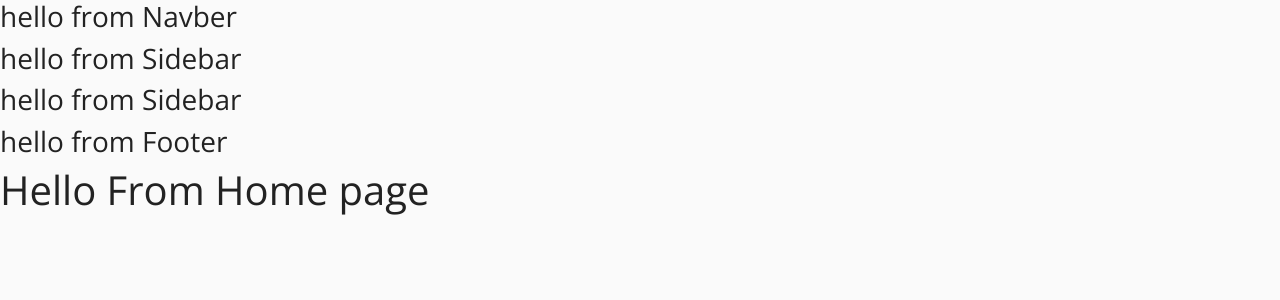
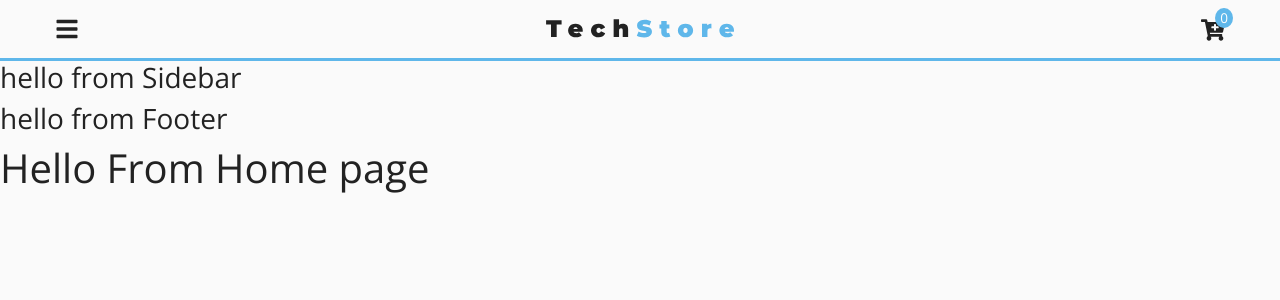
Before and after one commit to mahmoudelgamal/react-e-commerce-tech-store, a React (Create React App) app: page / in a window 1280 px wide. Shown: the top 300 px of the page. Built offline with nearby package versions, Linux system fonts and the light colour scheme.

Commit message:
navbar and sidebar

```diff
--- a/src/components/Navbar.js
+++ b/src/components/Navbar.js
@@ -1,10 +1,69 @@
 import React, { Component } from 'react';
+import { FaBars, FaCartPlus } from "react-icons/fa";
+import {  ProductConsumer } from "../context";
+import styled from 'styled-components';
+import logo from '../images/logo.svg'
+
+
 class Navber extends Component {
     render() {
-        return <>
-            <h3>hello from Navber</h3>
-        </>;
+        return (
+            <ProductConsumer>
+                {value => {
+                    const { handleSidebar, handleCart, cartItems } = value;
+                    return (
+                        <NavbarWraper>
+                            <div className="nav-center">
+                                <FaBars className="nav-icon" onClick={handleSidebar} />
+                                <img src={logo} alt="logo" />
+                                <div className="nav-cart">
+                                    <FaCartPlus onClick={handleCart}className="nav-icon" />
+                                    <div className="cart-items">
+                                        {cartItems}
+                                    </div>
+                                </div>
+                            </div>
+                        </NavbarWraper>
+                    )
+                }}
+            </ProductConsumer>
+            );
     }
 }
 
 export default Navber;
+
+const NavbarWraper = styled.nav`
+    position: -webkit-sticky;
+    position: sticky;
+    top: 0;
+    width: 100%;
+    padding: 1rem 1.5rem;
+    background: var(--mainGrey);
+    border-bottom: 3px solid var(--primaryColor);
+    .nav-center {
+    display: flex;
+    align-items: center;
+    justify-content: space-between;
+    max-width: 1170px;
+    margin: 0 auto;
+    }
+    .nav-icon {
+        font-size: 1.5rem;
+        cursor: pointer;
+    }
+    .nav-cart {
+        position: relative;
+    }
+    .cart-items {
+        background: var(--primaryColor);
+        color: var(--mainWhite);
+        font-size: 0.85rem;
+        position: absolute;
+        top: -8px;
+        right: -8px;
+        padding: 0 5px;
+        border-radius: 50%;
+    }
+
+`
--- a/src/components/Sidebar.js
+++ b/src/components/Sidebar.js
@@ -1,10 +1,66 @@
 import React, { Component } from 'react';
+import styled  from 'styled-components';
+import { ProductConsumer } from '../context';
+import { Link } from 'react-router-dom'
+
 class Sidebar extends Component {
     render() {
-        return <>
-            <h3>hello from Sidebar</h3>
-        </>;
+        return <ProductConsumer>
+            {value => {
+                const{handleSidebar, links, sidebarOpen}=value
+                return (
+                    <SidebarWrapper show={sidebarOpen}>
+                        <ul>
+                            {links.map((link) => (
+                                <li key={link.id}>
+                                    <Link to={link.path}
+                                    className="sidebar-link"
+                                    onClick={handleSidebar}>
+                                {link.text}</Link>
+                                </li>
+                            ))}
+                        </ul>
+                    </SidebarWrapper>
+                )
+            }}
+        </ProductConsumer>
     }
 }
 
 export default Sidebar;
+
+const SidebarWrapper = styled.nav`
+    position: fixed;
+    top: 61px;
+    left: 0;
+    width: 100%;
+    height: 100%;
+    background: var(--mainGrey);
+    z-index: 1;
+    border-right: 4px solid var(--primaryColor);
+    transition: var(--mainTransition);
+    transform: ${props => (props.show ? "translateX(0)" : "translateX(-100%)")};
+    ul {
+        list-style-type: none;
+        padding: 0 !important;
+    }
+    .sidebar-link {
+        display: block;
+        font-size: 1.5rem;
+        text-transform: capitalize;
+        color: var(--mainBlack);
+        padding: 0.5rem 1.5rem;
+        background: transparent;
+        transition: var(--mainTransition);
+    }
+    .sidebar-link:hover {
+        background: var(--primaryColor);
+        color: var(--mainWhite);
+        padding: 0.5rem 1.5rem 0.5rem 2.5rem;
+        text-decoration: none;
+    }
+    @media (min-width: 576px) {
+        width: 20rem;
+    }
+
+`
--- a/src/context/context.js
+++ b/src/context/context.js
@@ -1,4 +1,5 @@
 import React, { Component } from 'react';
+import { LinksData } from './linksData';
 
 const ProductContext = React.createContext();
 // provider
@@ -7,6 +8,8 @@ class ProductProvider extends Component {
     state = {
         sidebarOpen: false,
         sideCartOpen: false,
+        cartItems: 0,
+        links: LinksData
     }
     // hande Sidebar
     handleSidebar = () => {
--- /dev/null
+++ b/src/context/linksData.js
@@ -0,0 +1,23 @@
+export const LinksData = [
+    {
+        id: 1,
+        text: 'home',
+        path: '/'
+    },
+    {
+        id: 2,
+        text: 'contact',
+        path: '/contact'
+    },
+    {
+        id: 3,
+        text: 'about',
+        path: '/about'
+    },
+    {
+        id: 4,
+        text: 'cart',
+        path: '/cart'
+    },
+
+]
```
